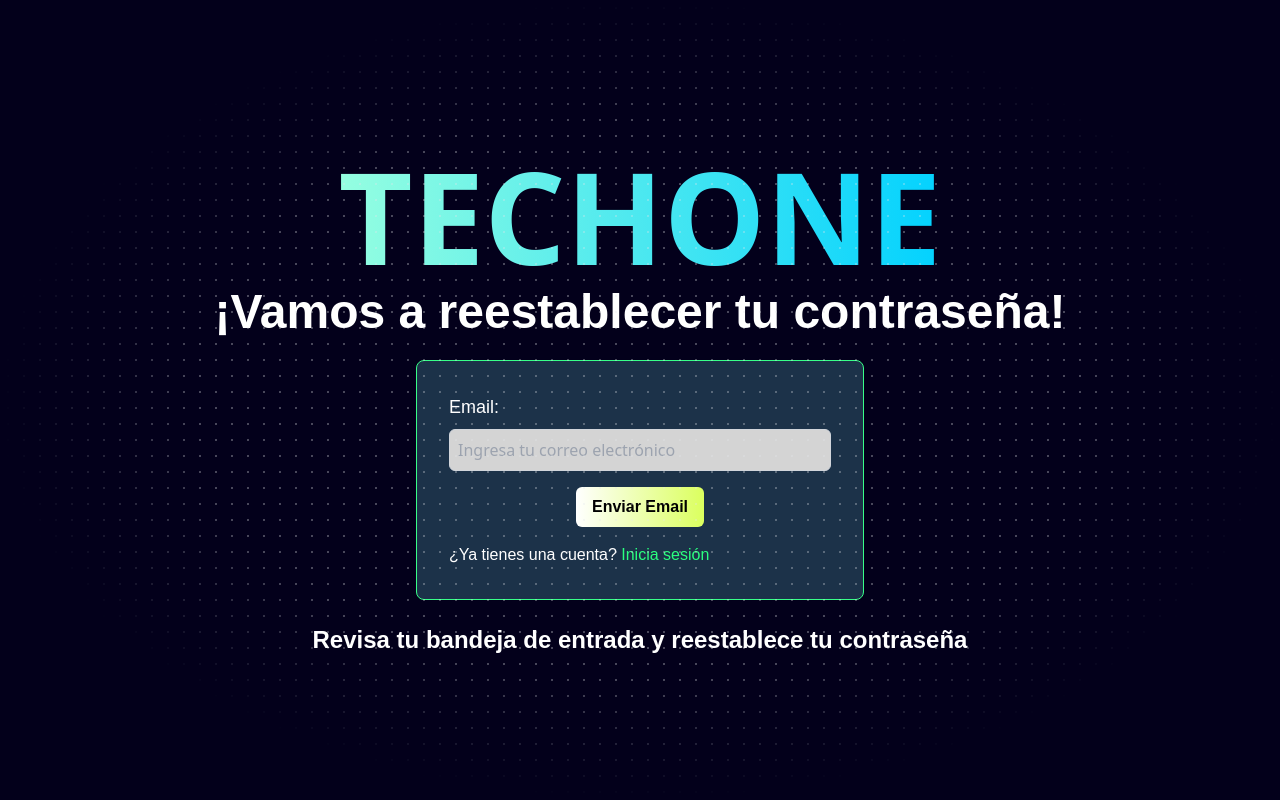
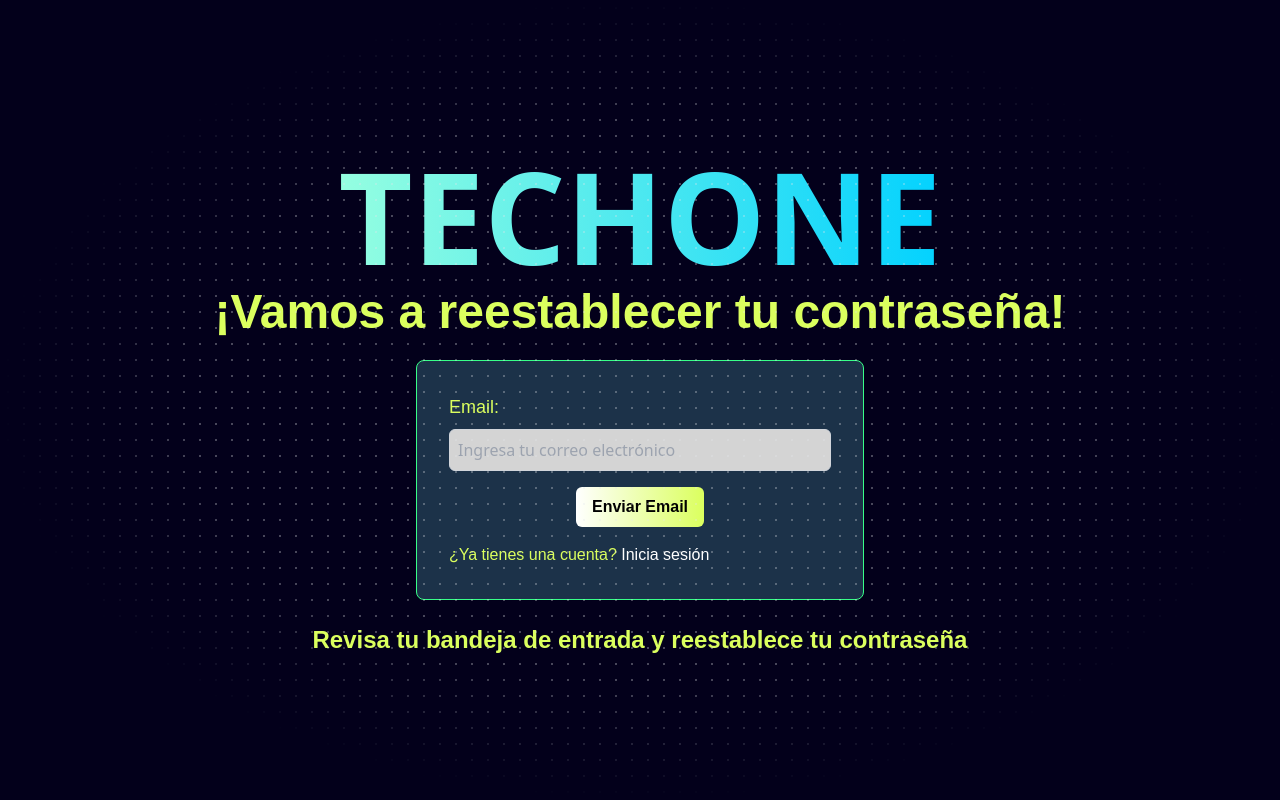
Before and after one commit to Alessandro1809/erp-celularesfila, a React (Vite) app: page /forgot-password in a window 1280 px wide. Built offline with nearby package versions, Linux system fonts and the light colour scheme; no server answers; what @midudev/tailwind-animations would draw is missing.

Commit message:
corigiendo color en Forgot pass

```diff
--- a/src/pages/publicRoutes/ForgotPassword.tsx
+++ b/src/pages/publicRoutes/ForgotPassword.tsx
@@ -12,14 +12,14 @@ export const ForgotPassword = () => {
         <>
             <div className="flex flex-col justify-center items-center min-h-screen w-full p-4 animate-blurred-fade-in">
                 <Title name="TECHONE" />
-                <h1 className="text-3xl md:text-5xl font-bold text-center text-white mb-6 font-josefin">
+                <h1 className="text-3xl md:text-5xl font-bold text-center text-[#DBFF5E] mb-6 font-josefin">
                     ¡Vamos a reestablecer tu contraseña!
                 </h1>
                 <section className="bg-custom-blue bg-opacity-20 border border-custom-green p-8 rounded-lg w-full max-w-md">
                     {mensaje && <Alert alert={alert} />}
                     <form onSubmit={handleSubmit}>
                         <div className="mb-4">
-                            <label htmlFor="email" className="block text-lg text-white font-medium mb-2 font-josefin">
+                            <label htmlFor="email" className="block text-lg text-[#DBFF5E] font-medium mb-2 font-josefin">
                                 Email:
                             </label>
                             <input
@@ -35,11 +35,11 @@ export const ForgotPassword = () => {
                             <GradientButton text="Enviar Email" />
                         </div>
                     </form>
-                    <p className="text-left text-white mt-4 font-josefin">
-                        ¿Ya tienes una cuenta? <a href="/" className="text-custom-green-text hover:underline font-josefin">Inicia sesión</a>
+                    <p className="text-left text-[#DBFF5E] mt-4 font-josefin">
+                        ¿Ya tienes una cuenta? <a href="/" className="text-white hover:underline font-josefin">Inicia sesión</a>
                     </p>
                 </section>
-                <h1 className="text-xl md:text-2xl font-bold text-center text-white mt-6 font-josefin">
+                <h1 className="text-xl md:text-2xl font-bold text-center text-[#DBFF5E] mt-6 font-josefin">
                     Revisa tu bandeja de entrada y reestablece tu contraseña
                 </h1>
             </div>
```
